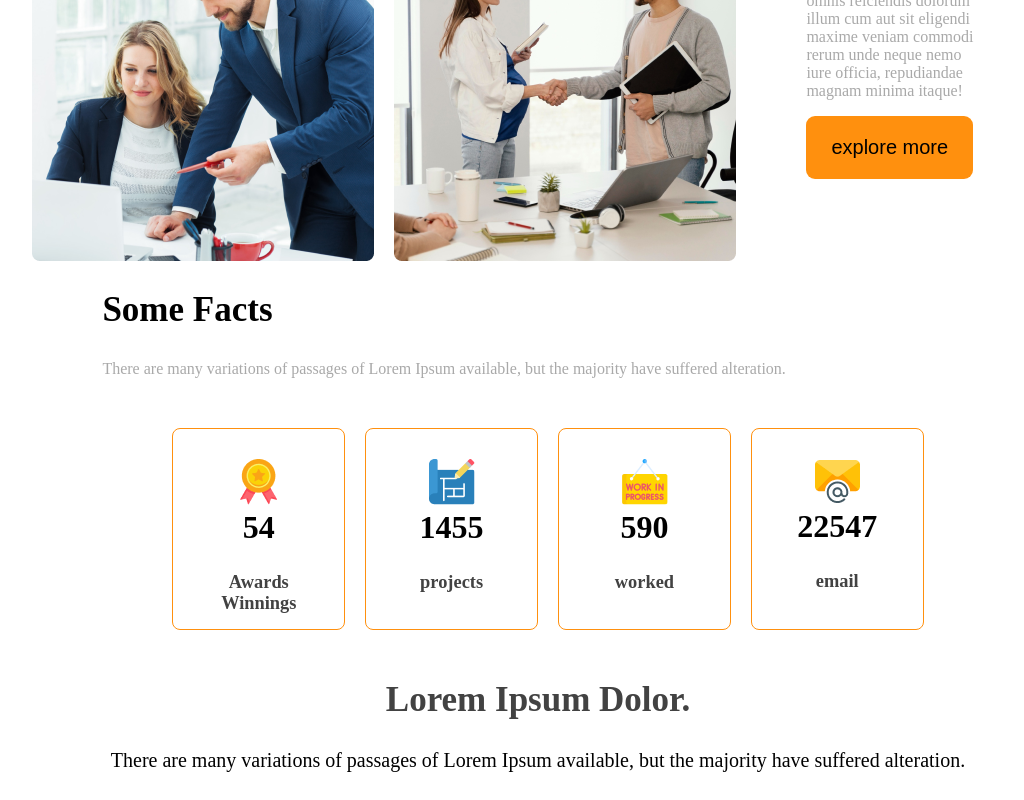
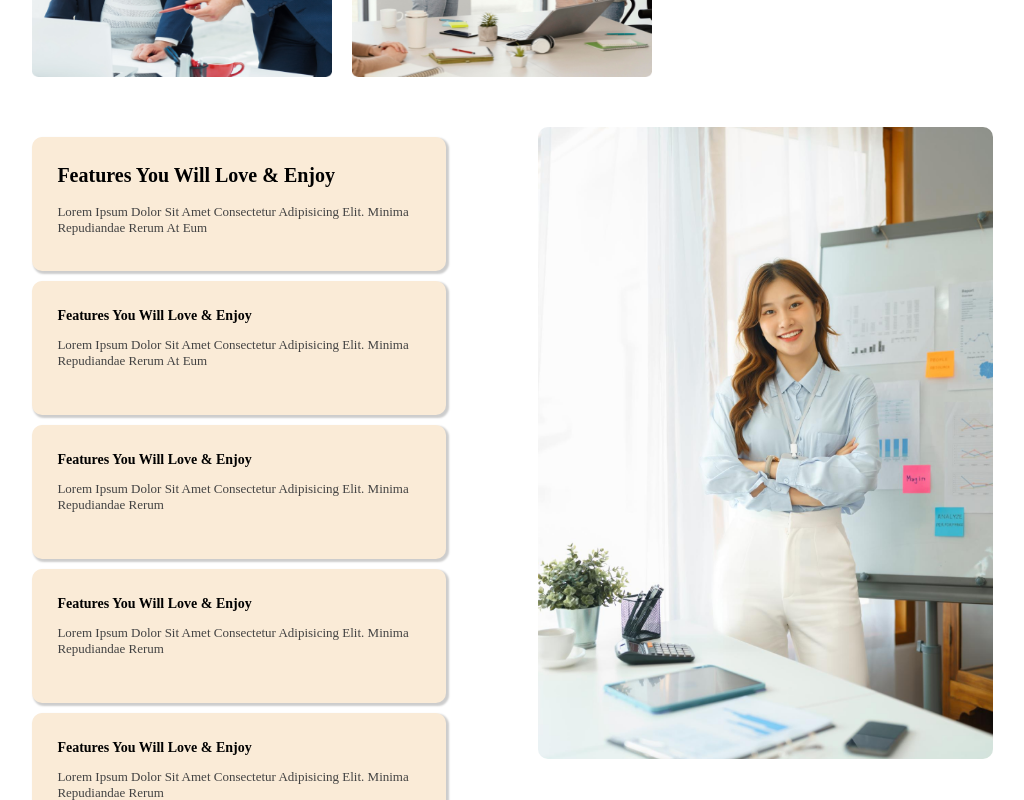
Before and after one commit to MdTanju/g4-architects, a plain HTML site: page index.html in a window 1280 px wide. Shown: the part 1300-2100 px from the top of the page, without its empty margins (102-1126 px from the left). Drawn offline with Linux system fonts and the light colour scheme.

Commit message:
all commit

```diff
--- a/index.html
+++ b/index.html
@@ -27,21 +27,25 @@
             <button class="btn-primary">explore more</button>
             </div>
 
+           <div class="banner-img">
             <img src="images/banner.png" alt="">
+           </div>
         </div>
     </header>
     <main>
         <!--fratures sections start-->
         <section class="teams-container">
+
             <div class="teams-img-container">
+
                 <img src="images/team1.png" alt="">
                 <img src="images/team2.png" alt="">
                 <img src="images/team3.png" alt="">
                 <img src="images/team4.png" alt="">
                 </div>
 
+                 <div class="teams-content">
 
-                <div class="teams-content">
                     <h3 class="teams-title">
                             <span class="Quick">Quick list</span> <span class="our">of our</span><span class="features"> features</span>
                     </h3>
@@ -57,6 +61,61 @@
  </section>
 
  <!------>
+ <section class="Features">
+    <div class="Featuresbox">
+        <div class="featurestext">
+            <h2 class="featurefirst1">
+                Features you will love & enjoy
+            </h2>
+            <p class="fea-p-text">
+                Lorem ipsum dolor sit amet consectetur adipisicing elit. Minima repudiandae rerum at eum
+            </p>
+        </div>
+
+        <div class="featurestext">
+            <h2 class="featurefirst">
+                Features you will love & enjoy
+            </h2>
+            <p class="fea-p-text">
+                Lorem ipsum dolor sit amet consectetur adipisicing elit. Minima repudiandae rerum at eum
+            </p>
+        </div>
+
+        <div class="featurestext">
+            <h2 class="featurefirst">
+                Features you will love & enjoy
+            </h2>
+            <p class="fea-p-text">
+                Lorem ipsum dolor sit amet consectetur adipisicing elit. Minima repudiandae rerum
+            </p>
+        </div>
+
+        <div class="featurestext">
+            <h2 class="featurefirst">
+                Features you will love & enjoy
+            </h2>
+            <p class="fea-p-text">
+                Lorem ipsum dolor sit amet consectetur adipisicing elit. Minima repudiandae rerum
+            </p>
+        </div>
+
+        <div class="featurestext">
+            <h2 class="featurefirst">
+                Features you will love & enjoy
+            </h2>
+            <p class="fea-p-text">
+                Lorem ipsum dolor sit amet consectetur adipisicing elit. Minima repudiandae rerum
+            </p>
+        </div>
+
+    </div>
+
+    <div class="Features-img-box">
+        <div class="featuresimg">
+            <img src="images/architect.png" alt="">
+        </div>
+    </div>
+ </section>
 
  <!------>
 
--- a/style/index.css
+++ b/style/index.css
@@ -64,31 +64,36 @@ nav a {
     margin:0 auto;
  }
   .teams-container {
+
        display: flex;
+       justify-content: space-around;
         align-items: center;
         margin-bottom: 20px;
 
         }
+     .teams-img-container , .teams-content{
+        width: 50%;
+     }
      .teams-img-container {
         display: grid;
         grid-template-columns: repeat(2,1fr);
-    gap: 20px;
+        gap: 20px
      }
-
-
- .teams-content .teams-discription {
-    font-size: 16px;
-    color: darkgrey;
+     .teams-img-container img {
+        width: 300px;
+        height: 250px;
      }
      .teams-content {
         padding-right: 70px;
-    padding-left: 70px;
+        padding-left: 120px;
      }
+
      .teams-title  ,.Quick{
         font-size: 2.8rem;
         text-transform: capitalize;
         font-weight: 500;
      }
+
      .teams-title .our {
         font-weight: 800;
      }
@@ -96,6 +101,60 @@ nav a {
         color: #ff900e;
         font-weight: bold
      }
+
+
+
+ /*-----features ---*/
+ .Features {
+    display: flex;
+    justify-content: space-between;
+
+    margin-top: 50px;
+    margin-bottom: 70px;
+ }
+
+ .Featuresbox ,.Features-img-box {
+    width: 50%
+ }
+ .featuresimg img {
+    width:90%;
+    border-radius: 10px;
+ }
+ .featurestext {
+    width: 400px;
+    height: 120px;
+   margin-top: 10px;
+   border-radius: 10px;
+    padding: 7px;
+    box-shadow:2px 2px 2px 1px rgba(0, 0, 0, 0.2);
+    background-color: antiquewhite;
+ }
+
+                          /*
+                         text */
+
+.featurestext .featurefirst1{
+    font-size: 20px;
+
+    margin-left: 18px;
+    margin-top: 20px;
+    text-transform: capitalize;
+}
+.featurestext .featurefirst{
+    font-size: 14px;
+    margin-top: 20px;
+    margin-left: 18px;
+    text-transform: capitalize;
+}
+.featurestext .fea-p-text  {
+    font-size: 13px;
+    margin-left: 18px;
+    color: #424242;
+    text-transform: capitalize;
+}
+
+ /*-----features ---*/
+
 
 .Some-Facts  {
     padding-right: 70px;
@@ -216,6 +275,8 @@ footer {
     .sponsors ,
     .teams-img-container ,
      .cardbox ,
+     .teams-container ,
+     .Features ,
      .teams-container
      .sponsors   {
         flex-direction: column;
@@ -249,4 +310,20 @@ footer {
         margin: 10px;
         margin-left: 80px;
     }
+
+    .featurestext {
+        padding: 20px;
     }
+    .Featuresbox {
+        width:200px;
+    }
+    .Features-img-box {
+        margin-top: 10px;
+        width: 80%;
+    }
+
+    .Featuresbox ,.Features-img-box {
+        width: 80%;
+        padding: 20px;
+    }
+}
```
Also changed, not shown: style/in.html (added, +50 -0 lines). Lines whose indentation alone changed are shown as unchanged.
